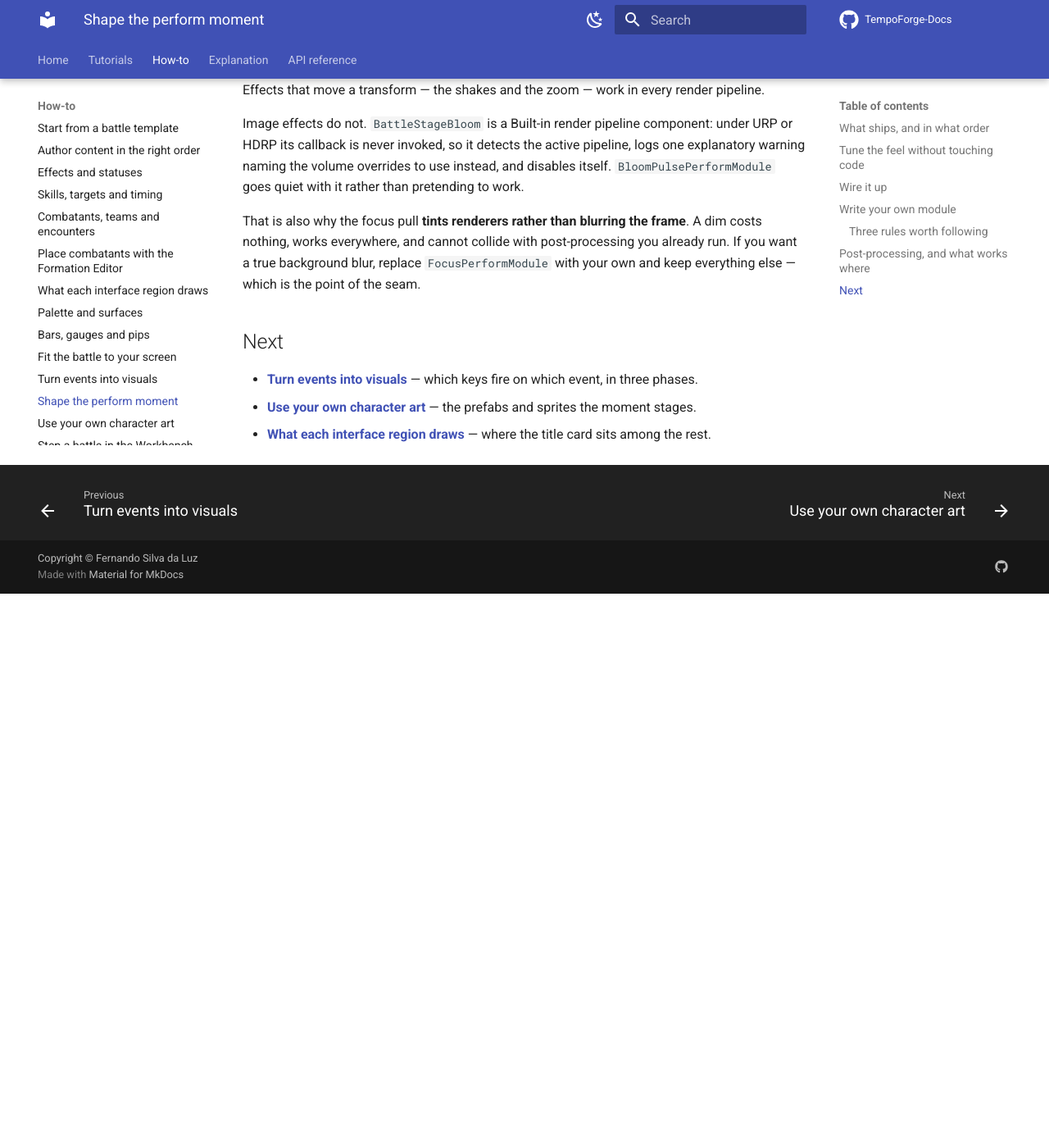
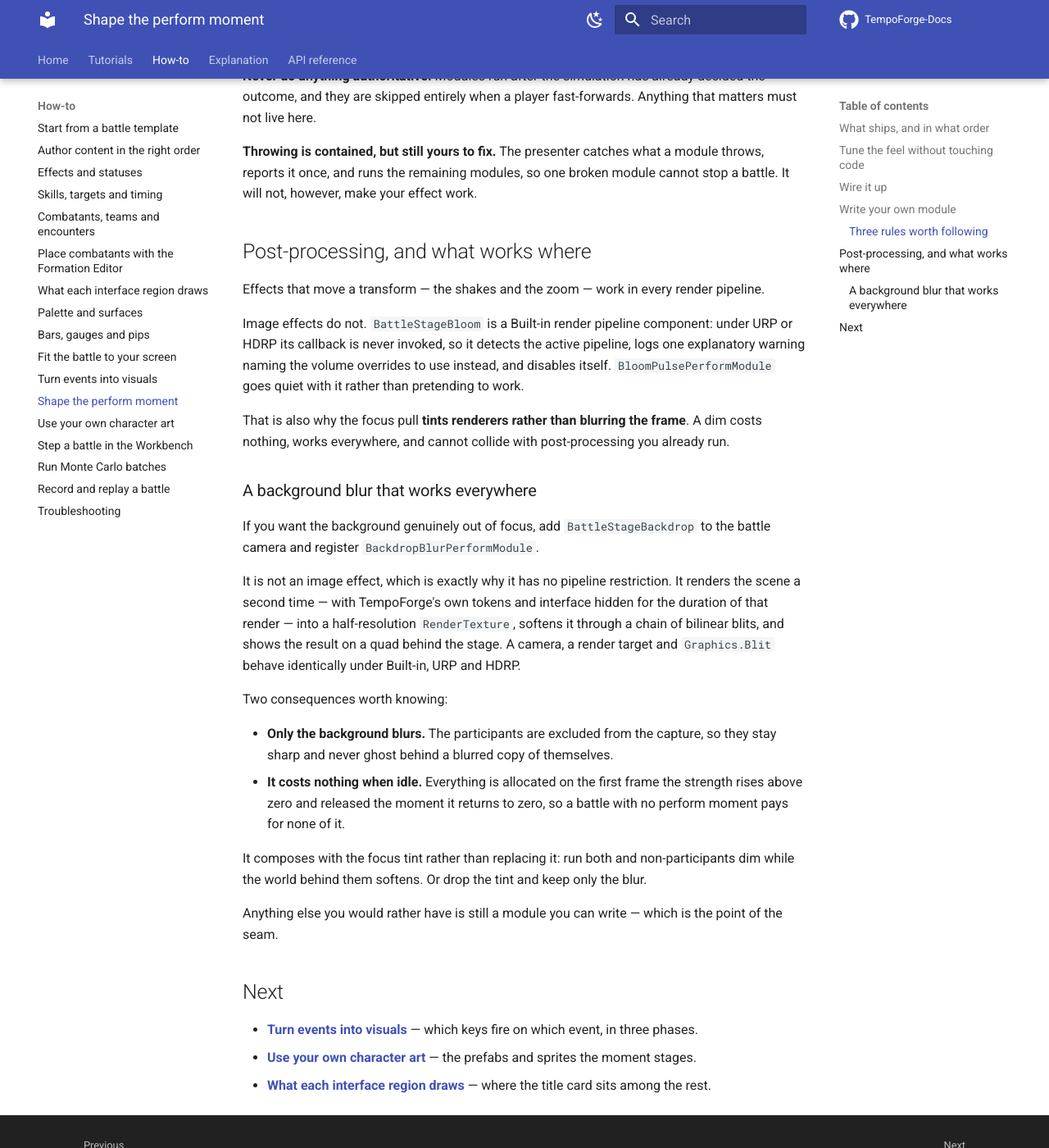
Before and after one commit to FernandoSLuz/TempoForge-Docs, an MkDocs documentation site: the page built from docs/how-to/the-perform-moment.md, in a window 1280 px wide and 1400 px high, scrolled down 3743 px. Shown: the whole window at 82% size. Built offline with MkDocs 1.6.1 and Material for MkDocs 9.7.7, drawn with Linux system fonts in a browser that asks for light colours; comment, search, counter and statistics services are not loaded; before the commit the page ends 4467 px from its top, so only the background shows below that; some of the changed text lies outside the part shown.

Commit message:
Document the backdrop blur and the vignette pulse (#15)
Co-Authored-By: Claude Opus 5 (1M context) <noreply@anthropic.com>

```diff
--- a/docs/how-to/the-perform-moment.md
+++ b/docs/how-to/the-perform-moment.md
@@ -26,6 +26,8 @@ beat begins. The shipped effects are simply the first entries in that list:
 | `CameraShakePerformModule` | any phase requesting a shake | Shakes the camera transform | any |
 | `CameraZoomPerformModule` | impact | Pushes an orthographic camera in | any |
 | `BloomPulsePerformModule` | impact | Flares the optional `BattleStageBloom` | Built-in only |
+| `VignettePulsePerformModule` | impact | Closes the optional `BattleStageBloom` vignette in | Built-in only |
+| `BackdropBlurPerformModule` | opening, released on closing | Pulls the optional `BattleStageBackdrop` out of focus | any |
 
 The announcement fires on the **opening** phase rather than on impact, so the card is up before
 the blow lands and the player reads what is coming rather than what already happened.
@@ -50,6 +52,8 @@ recipe, and why you can ship several presets and swap them per chapter.
 | Camera | zoom amount, shake strength, shake time |
 | Bodies | body shake strength, settle time |
 | Bloom | pulse amount, pulse time |
+| Vignette | pulse amount, pulse time |
+| Backdrop | blur amount, focus-pull time |
 
 Nothing on the preset can reach the simulation, so no amount of tuning can change a battle's
 outcome or its event-chain digest.
@@ -136,9 +140,32 @@ warning naming the volume overrides to use instead, and disables itself. `BloomP
 goes quiet with it rather than pretending to work.
 
 That is also why the focus pull **tints renderers rather than blurring the frame**. A dim costs
-nothing, works everywhere, and cannot collide with post-processing you already run. If you want
-a true background blur, replace `FocusPerformModule` with your own and keep everything else —
-which is the point of the seam.
+nothing, works everywhere, and cannot collide with post-processing you already run.
+
+### A background blur that works everywhere
+
+If you want the background genuinely out of focus, add `BattleStageBackdrop` to the battle
+camera and register `BackdropBlurPerformModule`.
+
+It is not an image effect, which is exactly why it has no pipeline restriction. It renders the
+scene a second time — with TempoForge's own tokens and interface hidden for the duration of that
+render — into a half-resolution `RenderTexture`, softens it through a chain of bilinear blits,
+and shows the result on a quad behind the stage. A camera, a render target and `Graphics.Blit`
+behave identically under Built-in, URP and HDRP.
+
+Two consequences worth knowing:
+
+- **Only the background blurs.** The participants are excluded from the capture, so they stay
+  sharp and never ghost behind a blurred copy of themselves.
+- **It costs nothing when idle.** Everything is allocated on the first frame the strength rises
+  above zero and released the moment it returns to zero, so a battle with no perform moment
+  pays for none of it.
+
+It composes with the focus tint rather than replacing it: run both and non-participants dim
+while the world behind them softens. Or drop the tint and keep only the blur.
+
+Anything else you would rather have is still a module you can write — which is the point of the
+seam.
 
 ## Next
 
```
